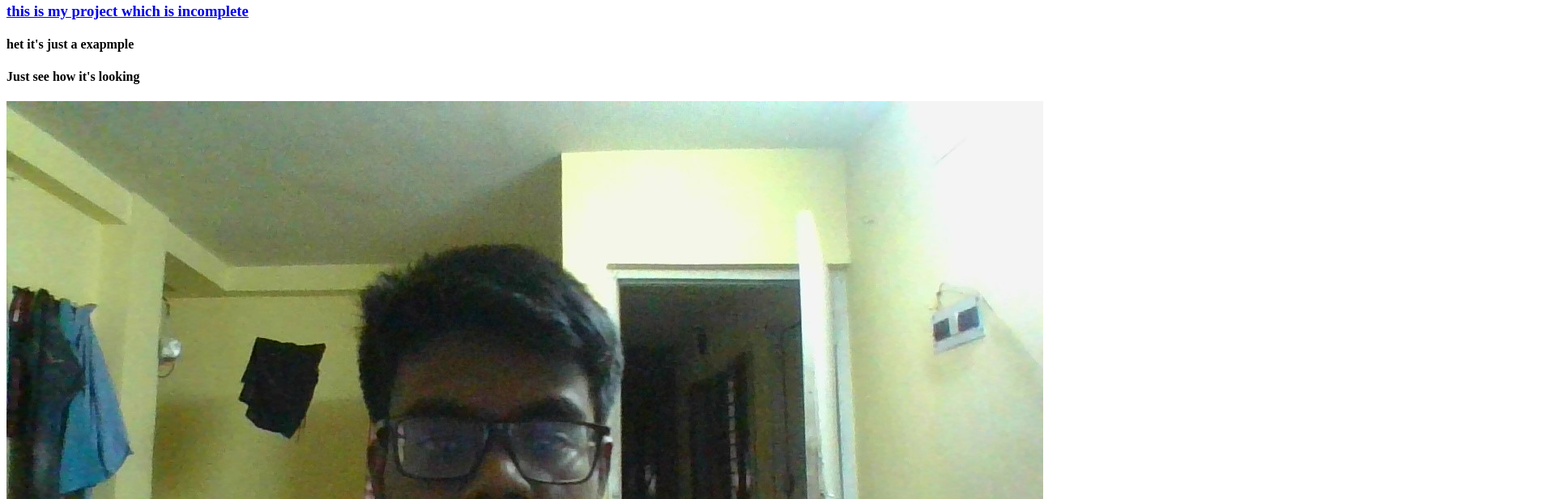
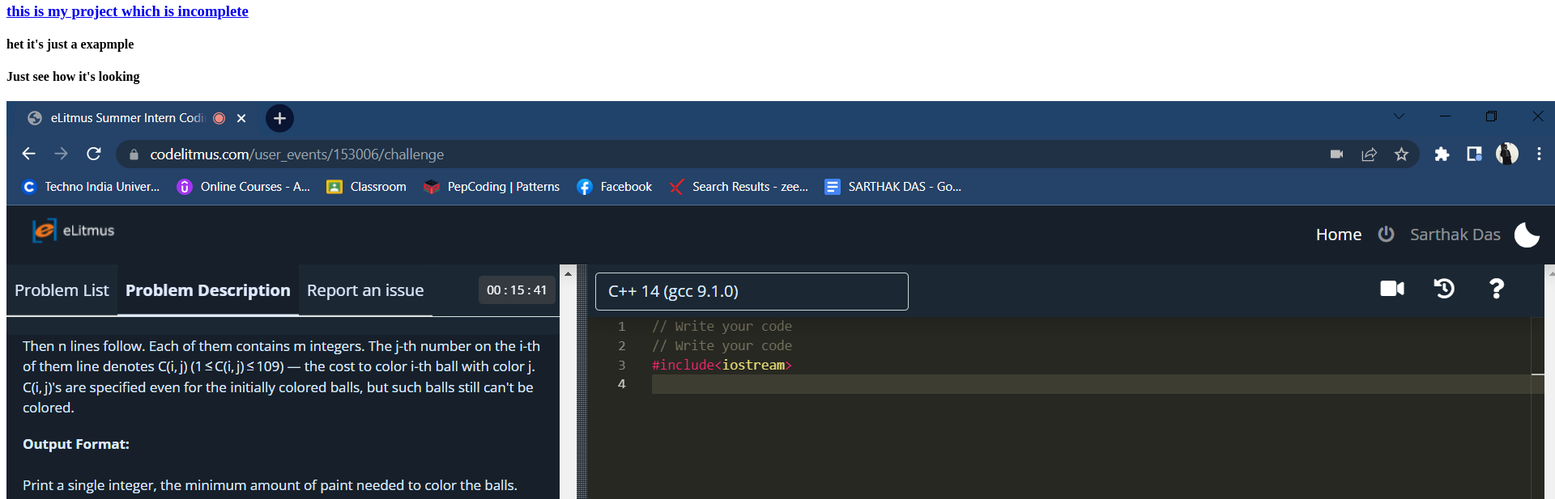
Before and after one commit to sarthakdas2001/html_portfolio, a plain HTML site: page index.html in a window 1280 px wide. Shown: the part 519-1136 px from the top of the page at 81% size, 1920 px wide, since content can reach past the window. Drawn offline with Linux system fonts and the light colour scheme.

Commit message:
index.html

```diff
--- a/index.html
+++ b/index.html
@@ -25,7 +25,7 @@
        <a href="./public/tut4.html"><h3>this is my project which is incomplete</h3></a>
        <h4>het it's just a exapmple</h4>
        <h4>Just see how it's looking</h4>
-        <img src="WIN_20220428_01_43_32_Pro.jpg" alt="" >
+        <img src="Screenshot (13).png" alt="" >
         <h4>What to bring</h4>
         <ul>
             <li>sfadfsdfssad</li>
```
